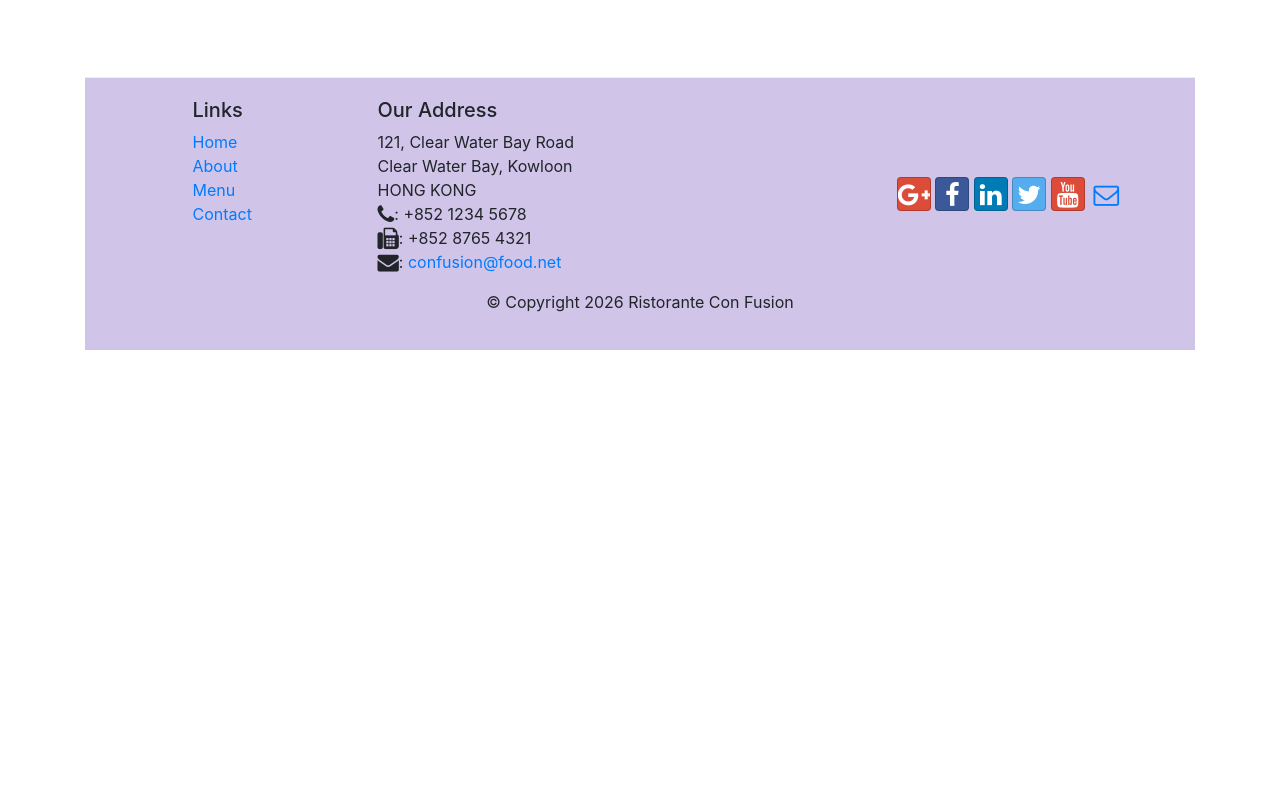
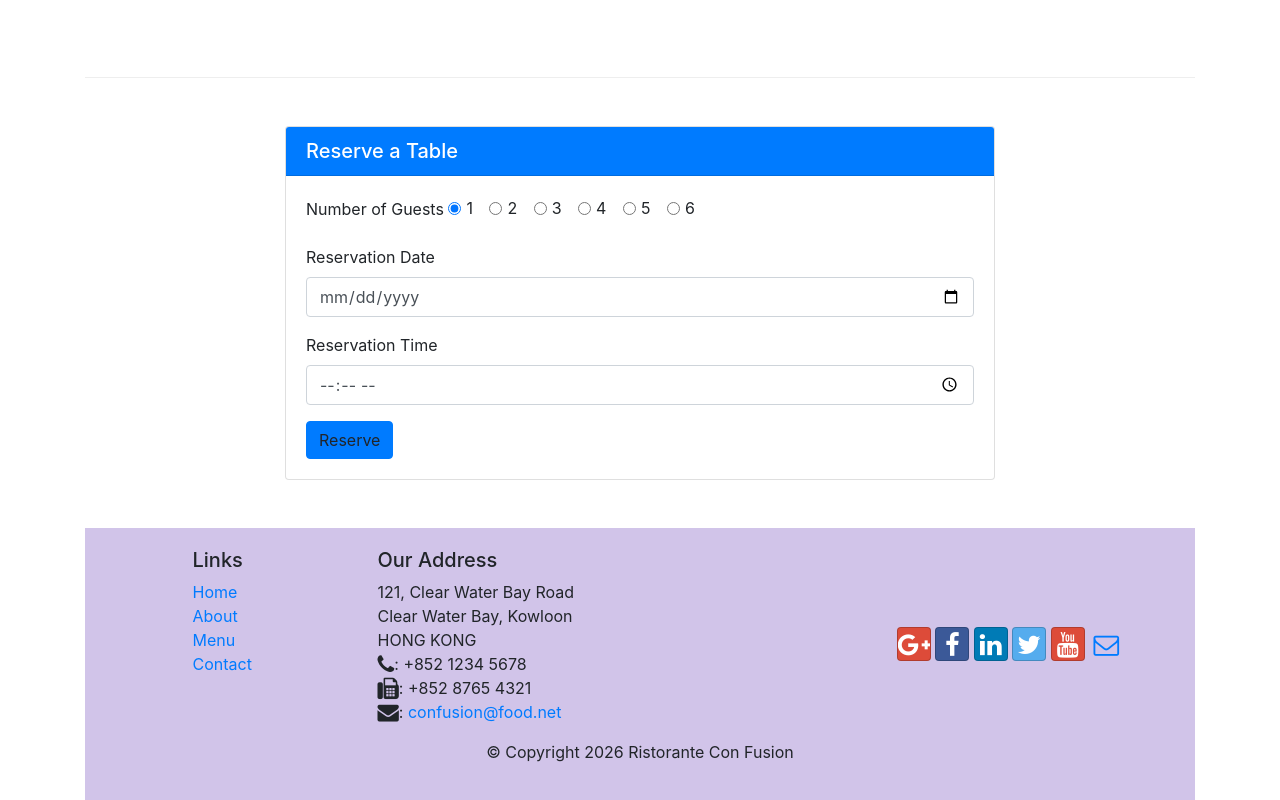
Before and after one commit to fezile-sudo/Bootstrap4, a website: page index.html in a window 1280 px wide. Shown: the part 1456-2256 px from the top of the page. Before the commit the page ends 1806 px from the top, so only its background shows below. Drawn offline with nearby package versions, Linux system fonts and the light colour scheme.

Commit message:
Assignment2

```diff
--- a/index.html
+++ b/index.html
@@ -47,10 +47,15 @@
                 <div class="col-12 col-sm align-self-center">
                     <img src="img/logo.png" class="img-fluid">
                 </div>
-                </div>
+                <!-- Button to Redirect to Reserve Table Section -->
+
+                    <div class="col-12 mt-5 mt-sm-0 col-sm-3 text-center align-self-center">
+                      <a href="#reservationModal" class="btn w-100 btn-warning text-black">Reserve table</a>
+                  </div>
             </div>
         </div>
-    </header>
+    </div>
+</header>
 
 
     <div class="container">
@@ -86,6 +91,7 @@
         </div>
 
 
+
         <div class="row row-content align-items-center">
             <div class="col-12 col-sm-4 order-sm-last  col-md-3">
                 <h3>Meet our Culinary Specialists</h3>
@@ -107,6 +113,63 @@
             </div>
            </div>
 
+ <div id="reservationModal" class="container my-5">
+        <!-- New content row for reservation form -->
+        <div class="row justify-content-center">
+          <div class="col-12 col-md-8"> <!-- 8 columns on medium to large screens, full width on extra-small screens -->
+            <div class="card">
+              <div class="card-header bg-primary text-white">
+                <h5 class="card-title mb-0">Reserve a Table</h5>
+              </div>
+              <div class="card-body">
+                <form>
+                  <!-- Number of Guests -->
+                  <div class="mb-3">
+                    <label class="form-label">Number of Guests</label>
+                    <div class="form-check form-check-inline">
+                      <input class="form-check-input" type="radio" name="numGuests" id="one_guest" value="1" checked>
+                      <label class="form-check-label" for="one_guest">1</label>
+                    </div>
+                    <div class="form-check form-check-inline">
+                      <input class="form-check-input" type="radio" name="numGuests" id="two_guests" value="2">
+                      <label class="form-check-label" for="two_guests">2</label>
+                    </div>
+                    <div class="form-check form-check-inline">
+                      <input class="form-check-input" type="radio" name="numGuests" id="three_guests" value="3">
+                      <label class="form-check-label" for="three_guests">3</label>
+                    </div>
+                    <div class="form-check form-check-inline">
+                      <input class="form-check-input" type="radio" name="numGuests" id="four_guests" value="4">
+                      <label class="form-check-label" for="four_guests">4</label>
+                    </div>
+                    <div class="form-check form-check-inline">
+                      <input class="form-check-input" type="radio" name="numGuests" id="five_guests" value="5">
+                      <label class="form-check-label" for="five_guests">5</label>
+                    </div>
+                    <div class="form-check form-check-inline">
+                      <input class="form-check-input" type="radio" name="numGuests" id="six_guests" value="6">
+                      <label class="form-check-label" for="six_guests">6</label>
+                    </div>
+                  </div>
+
+                  <!-- Date and Time of Reservation -->
+                  <div class="mb-3">
+                    <label for="reservationDate" class="form-label">Reservation Date</label>
+                    <input type="date" class="form-control" id="reservationDate" placeholder="Select a date">
+                  </div>
+                  <div class="mb-3">
+                    <label for="reservationTime" class="form-label">Reservation Time</label>
+                    <input type="time" class="form-control" id="reservationTime" placeholder="Select a time">
+                  </div>
+
+                  <!-- Reserve Button -->
+                  <a class="btn btn-primary">Reserve</a> <!-- Redirects to another page -->
+                </form>
+              </div>
+            </div>
+          </div>
+        </div>
+      </div>
 
     <footer class="footer">
          <div class="container">
```
